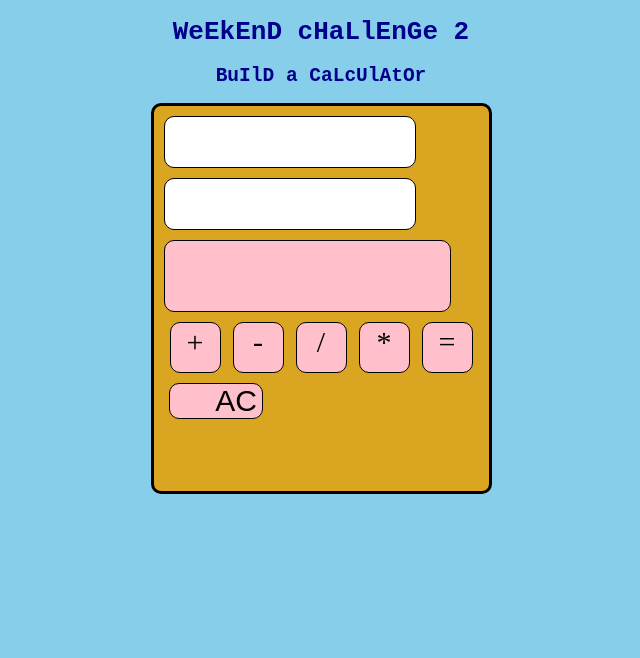
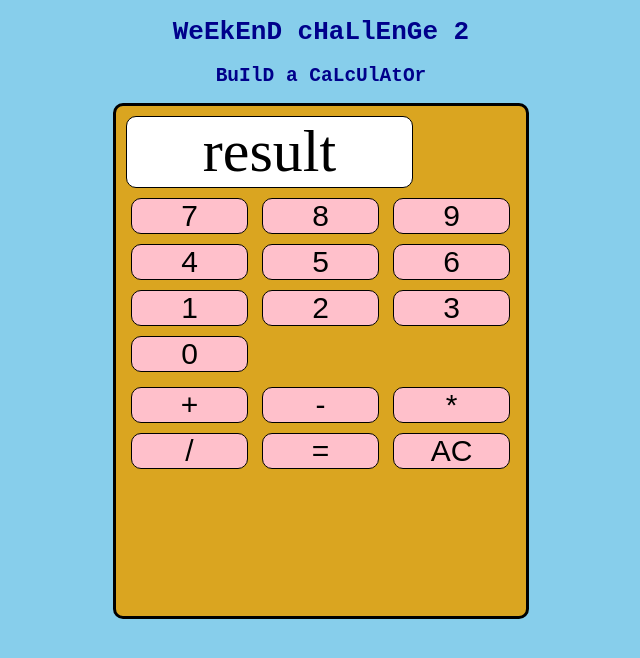
Before and after one commit to mlars84/weekend-challenge-2, a website: page public/index.html in a window 1280 px wide. Shown: the whole page, without its empty margins (319-959 px from the left). Drawn offline with Linux system fonts and the light colour scheme.

Commit message:
working on logic

```diff
--- a/public/client.js
+++ b/public/client.js
@@ -1,15 +1,26 @@
 $(document).ready(onReady);
 console.log('JQ');
+
+var numbers = ['1','2','3','4','5','6','7','8','9','0'];
+var operators = ['+', '-', '*', '/', '='];
+var result = '';
 
 //function with event listeners that runs when doc loads
 function onReady(){
   console.log('onReady');
-  $('#clear').on('click', function(){
-    console.log('clear');
-  });
+  $('#clear').on('click', clearFunc);
+  $('#plus').on('click', buttonFunc);
+  $('#minus').on('click', buttonFunc);
+  $('#times').on('click', buttonFunc);
+  $('#divides').on('click', buttonFunc);
+  $('#equals').on('click', buttonFunc);
 } // end onReady
 
-function inputs(){
-  console.log($('#inputOne').val());
-  $('#inputTwo').val();
+function buttonFunc() {
+
 }
+
+function clearFunc() {
+  $('#result').empty();
+  total = '';
+}
--- a/public/index.html
+++ b/public/index.html
@@ -10,19 +10,27 @@
   <body>
     <h1>WeEkEnD cHaLlEnGe 2</h1>
     <h2>BuIlD a CaLcUlAtOr</h2>
-    <!-- <button id="mathOperation" type="button" name="button">Select: + , - , * OR / </button> -->
     <div id="calculator">
-      <input id="inputOne" type="text" name="" value="">
-      <input id="inputTwo" type="text" name="" value="">
-
-      <div id="total">
-			</div>
+      <div id="result">result
+      </div>
+      <div id="numbers">
+        <button id="seven"type="button" name="button">7</button>
+        <button id="eight"type="button" name="button">8</button>
+        <button id="nine"type="button" name="button">9</button>
+        <button id="four"type="button" name="button">4</button>
+        <button id="five"type="button" name="button">5</button>
+        <button id="six"type="button" name="button">6</button>
+        <button id="one"type="button" name="button">1</button>
+        <button id="two"type="button" name="button">2</button>
+        <button id="three"type="button" name="button">3</button>
+        <button id="zero"type="button" name="button">0</button>
+      </div>
 			<div id="operators">
-				<a>+</a>
-				<a>-</a>
-				<a>/</a>
-				<a>*</a>
-				<a>=</a>
+				<button id="plus">+</button>
+				<button id="minus">-</button>
+        <button id="times">*</button>
+        <button id="divides">/</button>
+        <button id="equals">=</button>
         <button id ="clear" type="button" name="button">AC</button>
 			</div>
 		</div>
--- a/public/style.css
+++ b/public/style.css
@@ -9,12 +9,11 @@ body {
 }
 
 button {
-  text-align: center;
   width: 30%;
   margin: 5px 5px 5px 5px;
   padding: 0 5px;
   background-color: #FFF;
-  text-align: right;
+  text-align: center;
   font-size: 30px;
   background: pink;
   border: 1px solid black;
@@ -22,8 +21,8 @@ button {
 }
 
 #calculator {
-    width: 325px;
-    height: 375px;
+    width: 400px;
+    height: 500px;
     margin: 10px auto;
     padding: 5px;
     background-color: GoldenRod;
@@ -31,30 +30,16 @@ button {
     border-radius: 10px;
 }
 
-#total {
+#result {
     height: 70px;
     width: 275px;
     margin: 5px 5px 5px 5px;
     padding: 0 5px;
     background-color: #FFF;
-    text-align: right;
+    text-align: center;
     font-size: 60px;
-    background: pink;
     border: 1px solid black;
     border-radius: 10px;
-}
-
-#inputOne, #inputTwo {
-  height: 50px;
-  width: 250px;
-  margin: 0;
-  margin: 5px 5px 5px 5px;
-  padding: 0;
-  background-color: #FFF;
-  text-align: right;
-  font-size: 60px;
-  border: 1px solid black;
-  border-radius: 10px;
 }
 
 #numbers {
@@ -64,20 +49,3 @@ button {
 #operators {
     margin: 5px 5px 5px 5px;
 }
-
-a {
-    cursor: pointer;
-    display: block;
-    height: 45px;
-    width: 45px;
-    float: left;
-    padding: 2px;
-    margin: 5px 6px;
-    text-align: center;
-    text-decoration: none;
-    color: black;
-    font-size: 30px;
-    border: 1px solid black;
-    background: pink;
-    border-radius: 10px;
-}
--- a/server.js
+++ b/server.js
@@ -8,13 +8,13 @@ var path = require( 'path' );
 var bodyParser = require( 'body-parser' );
 
 //globals
-
+var total = 0;
 
 // uses
 app.use( express.static( 'public' ) );
 app.use( bodyParser.urlencoded( { extended: true } ) );
 
-// server
+// server at 3000
 app.listen( 3000, function(){
   console.log( 'server up on:', 3000 );
 });
```
Also changed, not shown: README.md.
